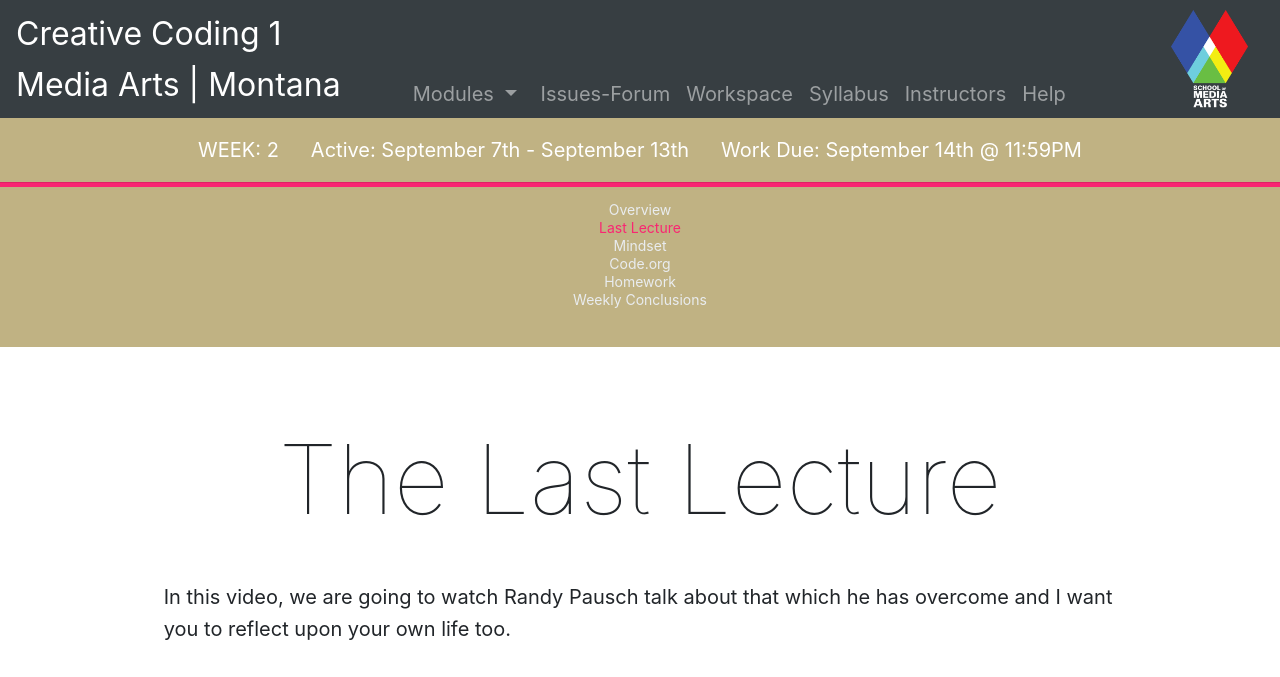
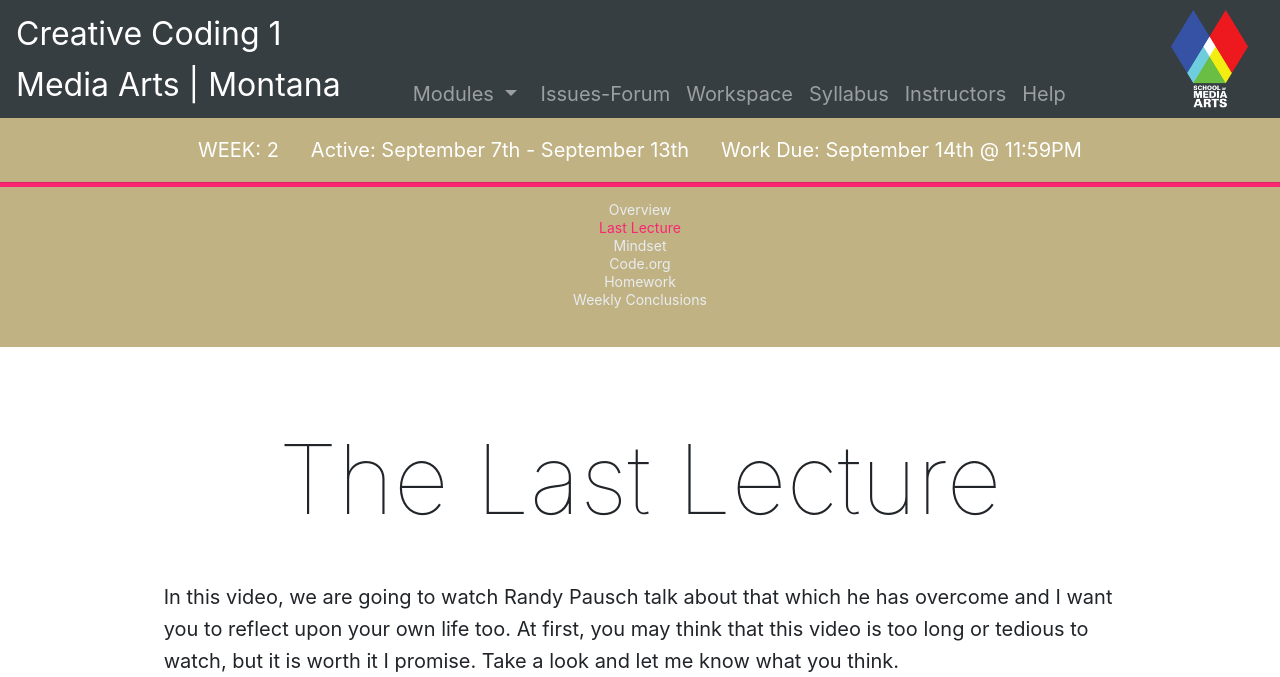
Before and after one commit to Montana-Media-Arts/120_CreativeCoding1-Fall2020, a Jekyll site: the page built from modules/week-2/_posts/2017-01-02-lastlecture.md, in a window 1280 px wide and 1400 px high. Shown: the top 677 px of the window. Built offline with Jekyll 4.4.1, drawn with Linux system fonts in a browser that asks for light colours; nearby versions of some CDN libraries; some of the changed text lies outside the part shown; grey boxes are pictures that could not be loaded.

Commit message:
updated videos

```diff
--- a/modules/week-2/_posts/2017-01-02-lastlecture.md
+++ b/modules/week-2/_posts/2017-01-02-lastlecture.md
@@ -5,8 +5,8 @@ module: 2
 
 # The Last Lecture
 
-In this video, we are going to watch Randy Pausch talk about that which he has overcome and I want you to reflect upon your own life too.
+In this video, we are going to watch Randy Pausch talk about that which he has overcome and I want you to reflect upon your own life too.  At first, you may think that this video is too long or tedious to watch, but it is worth it I promise.  Take a look and let me know what you think.
 
 <div class="embed-responsive embed-responsive-16by9"><iframe class="embed-responsive-item" src="https://www.youtube.com/embed/ji5_MqicxSo" frameborder="0" allowfullscreen></iframe></div>
 
-How did it make you feel?  Could you relate?  Take note of your thoughts on this.  I would like you put those thoughts into writing this week.
+How did it make you feel?  Could you relate?  Take note of your thoughts on this.  I want you put those thoughts into writing this week.  This is part of your homework.
```
Also changed, not shown: modules/week-2/_posts/2017-01-03-mindset.md (+5 -6 lines).
